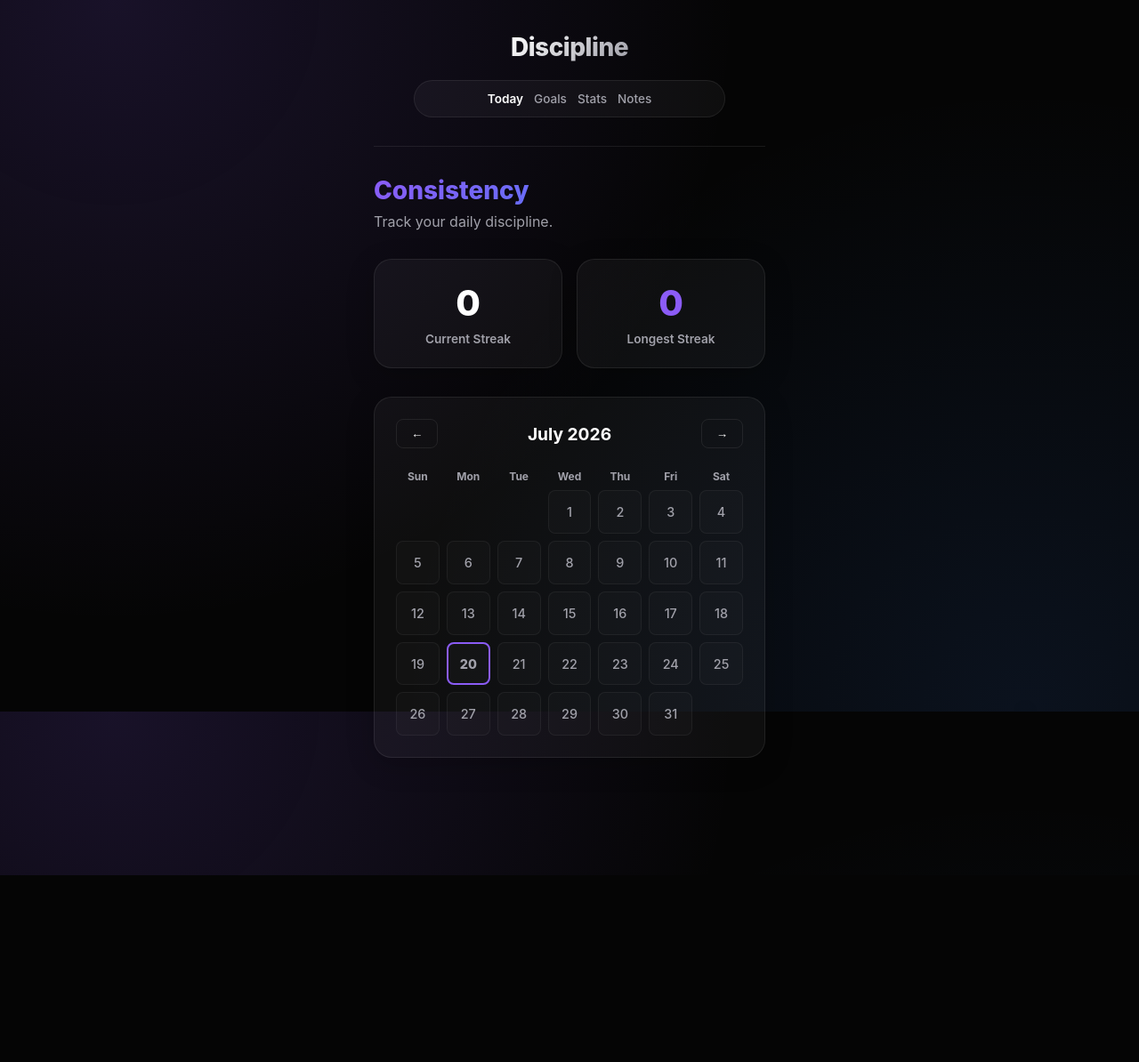
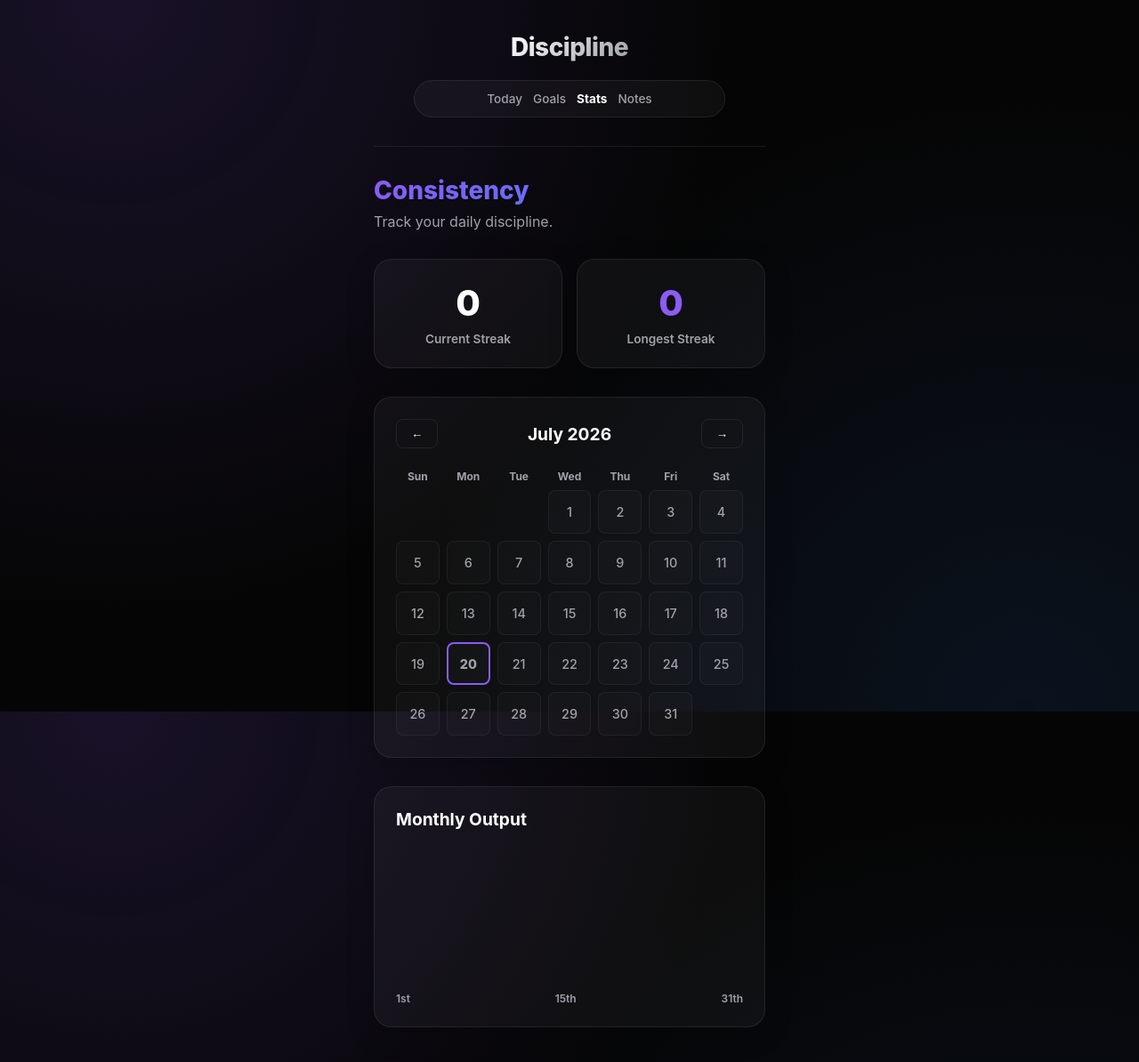
Before and after one commit to Princerai911/Discipline, a Next.js app: page /stats in a window 1280 px wide. Shown: the top 1194 px of the page at 89% size. Before the commit the page ends 984 px from the top, so only its background shows below. Built offline with nearby package versions, Linux system fonts and the light colour scheme; no server answers; the database is empty.

Commit message:
feat: add dynamic navigation and monthly output bar chart

```diff
--- a/src/app/layout.js
+++ b/src/app/layout.js
@@ -1,5 +1,6 @@
 import { Geist, Geist_Mono } from "next/font/google";
 import "./globals.css";
+import Navigation from "@/components/Navigation";
 
 const geistSans = Geist({
   variable: "--font-geist-sans",
@@ -42,12 +43,7 @@ export default function RootLayout({ children }) {
             <h1 className="text-gradient" style={{ margin: 0, fontSize: '1.75rem', fontWeight: 800, letterSpacing: '-0.5px' }}>
               Discipline
             </h1>
-            <nav style={{ display: 'flex', gap: '0.75rem', background: 'var(--card)', padding: '0.75rem 1rem', borderRadius: '999px', border: '1px solid var(--card-border)', flexWrap: 'wrap', justifyContent: 'center', width: '100%', maxWidth: '350px' }}>
-              <a href="/" style={{ color: 'var(--foreground)', textDecoration: 'none', fontWeight: 600, fontSize: '0.85rem' }}>Today</a>
-              <a href="/goals" style={{ color: 'var(--muted-foreground)', textDecoration: 'none', fontWeight: 500, fontSize: '0.85rem' }}>Goals</a>
-              <a href="/stats" style={{ color: 'var(--muted-foreground)', textDecoration: 'none', fontWeight: 500, fontSize: '0.85rem' }}>Stats</a>
-              <a href="/notes" style={{ color: 'var(--muted-foreground)', textDecoration: 'none', fontWeight: 500, fontSize: '0.85rem' }}>Notes</a>
-            </nav>
+            <Navigation />
           </header>
           {children}
         </div>
--- a/src/app/stats/page.js
+++ b/src/app/stats/page.js
@@ -229,6 +229,52 @@ export default function StatsPage() {
           </div>
         )}
       </div>
+
+      {/* Monthly Output Bar Chart */}
+      {!loading && (
+        <div className="glass-panel" style={{ padding: '1.5rem', marginBottom: '4rem' }}>
+          <h3 style={{ margin: '0 0 1.5rem 0', fontSize: '1.2rem', fontWeight: 700 }}>Monthly Output</h3>
+
+          <div style={{ display: 'flex', alignItems: 'flex-end', gap: '4px', height: '150px', width: '100%', overflowX: 'auto', paddingBottom: '0.5rem' }}>
+            {(() => {
+              // Get actual days of the month (skip the empty padding slots)
+              const validDays = calendarDays.filter(d => d !== null);
+
+              // Find the maximum completions in this specific month for scaling
+              const maxCompletions = Math.max(...validDays.map(d => completions[d.dateStr] || 0), 1); // min 1 to avoid divide by zero
+
+              return validDays.map((item) => {
+                const count = completions[item.dateStr] || 0;
+                const heightPercentage = count > 0 ? (count / maxCompletions) * 100 : 2; // 2% minimum height so it's visible
+                const isToday = new Date().toISOString().split('T')[0] === item.dateStr;
+
+                return (
+                  <div key={`chart-${item.dateStr}`} style={{ flex: '1', display: 'flex', flexDirection: 'column', alignItems: 'center', minWidth: '15px' }}>
+                    <div
+                      title={`${item.dateStr}: ${count} tasks`}
+                      style={{
+                        width: '100%',
+                        height: `${heightPercentage}%`,
+                        background: count > 0 ? (isToday ? 'var(--primary)' : 'var(--primary-glow)') : 'rgba(255,255,255,0.05)',
+                        borderRadius: '4px 4px 0 0',
+                        transition: 'height 0.3s ease, background 0.3s ease',
+                        boxShadow: count > 0 && isToday ? '0 0 10px var(--primary-glow)' : 'none'
+                      }}
+                    ></div>
+                  </div>
+                );
+              });
+            })()}
+          </div>
+
+          {/* Chart X-Axis Labels */}
+          <div style={{ display: 'flex', justifyContent: 'space-between', color: 'var(--muted-foreground)', fontSize: '0.75rem', fontWeight: 600, marginTop: '0.5rem' }}>
+            <span>1st</span>
+            <span>15th</span>
+            <span>{daysInMonth}th</span>
+          </div>
+        </div>
+      )}
     </main>
   );
 }
--- /dev/null
+++ b/src/components/Navigation.js
@@ -0,0 +1,38 @@
+"use client";
+
+import Link from 'next/link';
+import { usePathname } from 'next/navigation';
+
+export default function Navigation() {
+  const pathname = usePathname();
+
+  const links = [
+    { href: '/', label: 'Today' },
+    { href: '/goals', label: 'Goals' },
+    { href: '/stats', label: 'Stats' },
+    { href: '/notes', label: 'Notes' },
+  ];
+
+  return (
+    <nav style={{ display: 'flex', gap: '0.75rem', background: 'var(--card)', padding: '0.75rem 1rem', borderRadius: '999px', border: '1px solid var(--card-border)', flexWrap: 'wrap', justifyContent: 'center', width: '100%', maxWidth: '350px' }}>
+      {links.map((link) => {
+        const isActive = pathname === link.href;
+        return (
+          <Link
+            key={link.href}
+            href={link.href}
+            style={{
+              color: isActive ? 'var(--foreground)' : 'var(--muted-foreground)',
+              textDecoration: 'none',
+              fontWeight: isActive ? 700 : 500,
+              fontSize: '0.85rem',
+              transition: 'all 0.2s'
+            }}
+          >
+            {link.label}
+          </Link>
+        );
+      })}
+    </nav>
+  );
+}
```
